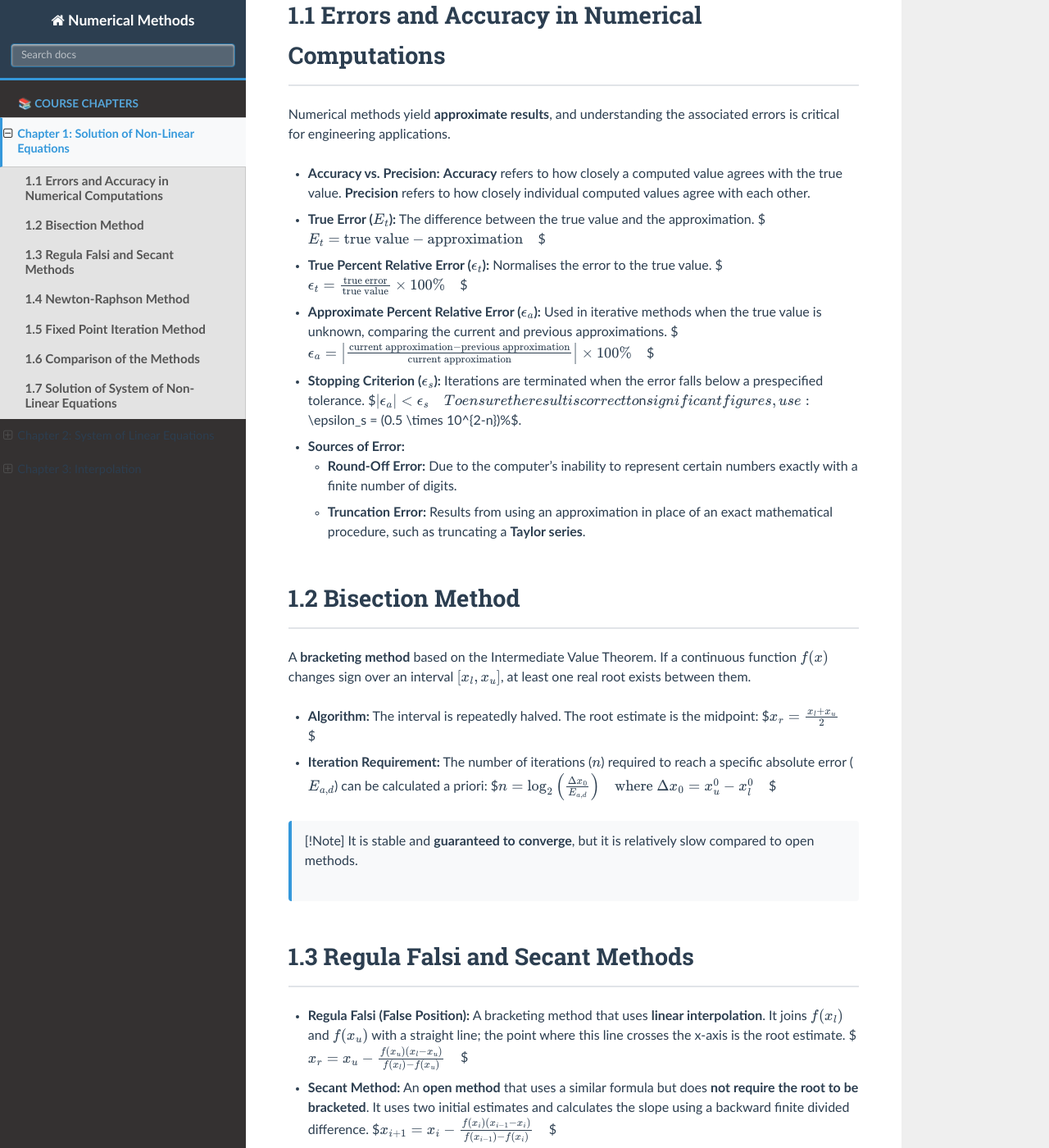
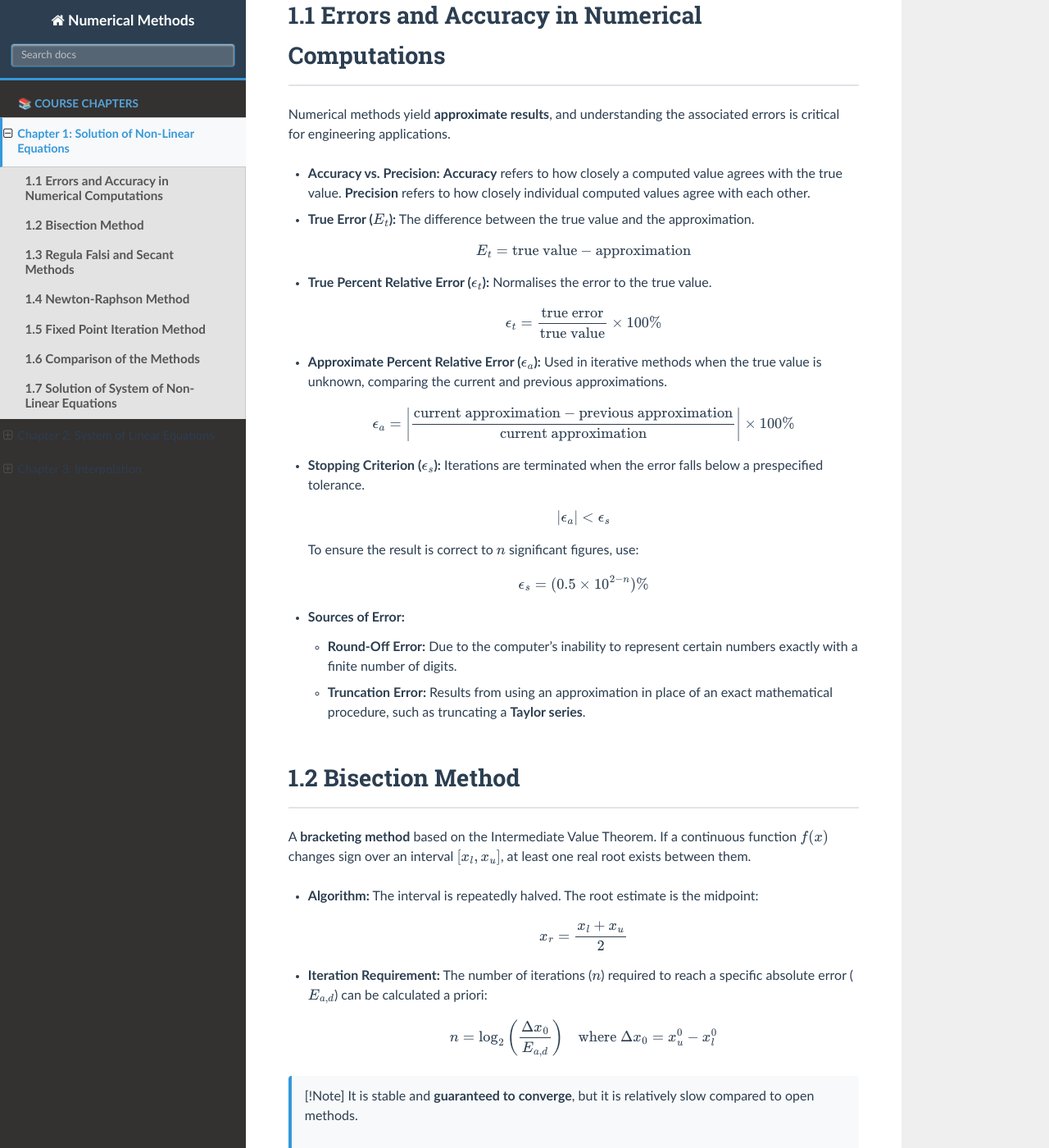
Before and after one commit to sewaksunar/Numerical-Method, a Sphinx documentation site: the page built from docs/ch1.md, in a window 1280 px wide and 1400 px high, scrolled down 432 px. Shown: the whole window at 82% size. Built offline with Sphinx 7.4.7 and the Read the Docs theme 3.1.0, drawn with Linux system fonts in a browser that asks for light colours; some of the changed text lies outside the part shown.

Commit message:
Fix: Improve markdown formatting with proper equation spacing and line breaks

```diff
--- a/docs/ch1.md
+++ b/docs/ch1.md
@@ -6,14 +6,21 @@ This course module on the **Solution of Non-Linear Equations** covers the fundam
 Numerical methods yield **approximate results**, and understanding the associated errors is critical for engineering applications.
 *   **Accuracy vs. Precision:** **Accuracy** refers to how closely a computed value agrees with the true value. **Precision** refers to how closely individual computed values agree with each other.
 *   **True Error ($E_t$):** The difference between the true value and the approximation.
-    $$E_t = \text{true value} - \text{approximation} \quad$$
+
+    $$E_t = \text{true value} - \text{approximation}$$
 *   **True Percent Relative Error ($\epsilon_t$):** Normalises the error to the true value.
-    $$\epsilon_t = \frac{\text{true error}}{\text{true value}} \times 100\% \quad$$
+
+    $$\epsilon_t = \frac{\text{true error}}{\text{true value}} \times 100\%$$
 *   **Approximate Percent Relative Error ($\epsilon_a$):** Used in iterative methods when the true value is unknown, comparing the current and previous approximations.
-    $$\epsilon_a = \left| \frac{\text{current approximation} - \text{previous approximation}}{\text{current approximation}} \right| \times 100\% \quad$$
+
+    $$\epsilon_a = \left| \frac{\text{current approximation} - \text{previous approximation}}{\text{current approximation}} \right| \times 100\%$$
 *   **Stopping Criterion ($\epsilon_s$):** Iterations are terminated when the error falls below a prespecified tolerance.
-    $$|\epsilon_a| < \epsilon_s \quad$$
-    To ensure the result is correct to $n$ significant figures, use: $\epsilon_s = (0.5 \times 10^{2-n})\%$.
+
+    $$|\epsilon_a| < \epsilon_s$$
+
+    To ensure the result is correct to $n$ significant figures, use:
+
+    $$\epsilon_s = (0.5 \times 10^{2-n})\%$$
 *   **Sources of Error:**
     *   **Round-Off Error:** Due to the computer's inability to represent certain numbers exactly with a finite number of digits.
     *   **Truncation Error:** Results from using an approximation in place of an exact mathematical procedure, such as truncating a **Taylor series**.
@@ -21,17 +28,21 @@ Numerical methods yield **approximate results**, and understanding the associate
 ### **1.2 Bisection Method**
 A **bracketing method** based on the Intermediate Value Theorem. If a continuous function $f(x)$ changes sign over an interval $[x_l, x_u]$, at least one real root exists between them.
 *   **Algorithm:** The interval is repeatedly halved. The root estimate is the midpoint:
-    $$x_r = \frac{x_l + x_u}{2} \quad$$
+
+    $$x_r = \frac{x_l + x_u}{2}$$
 *   **Iteration Requirement:** The number of iterations ($n$) required to reach a specific absolute error ($E_{a,d}$) can be calculated a priori:
-    $$n = \log_2 \left( \frac{\Delta x_0}{E_{a,d}} \right) \quad \text{where } \Delta x_0 = x_u^0 - x_l^0 \quad$$
+
+    $$n = \log_2 \left( \frac{\Delta x_0}{E_{a,d}} \right) \quad \text{where } \Delta x_0 = x_u^0 - x_l^0$$
 >[!Note]
 > It is stable and **guaranteed to converge**, but it is relatively slow compared to open methods.
 
 ### **1.3 Regula Falsi and Secant Methods**
 *   **Regula Falsi (False Position):** A bracketing method that uses **linear interpolation**. It joins $f(x_l)$ and $f(x_u)$ with a straight line; the point where this line crosses the x-axis is the root estimate.
-    $$x_r = x_u - \frac{f(x_u)(x_l - x_u)}{f(x_l) - f(x_u)} \quad$$
+
+    $$x_r = x_u - \frac{f(x_u)(x_l - x_u)}{f(x_l) - f(x_u)}$$
 *   **Secant Method:** An **open method** that uses a similar formula but does **not require the root to be bracketed**. It uses two initial estimates and calculates the slope using a backward finite divided difference.
-    $$x_{i+1} = x_i - \frac{f(x_i)(x_{i-1} - x_i)}{f(x_{i-1}) - f(x_i)} \quad$$
+
+    $$x_{i+1} = x_i - \frac{f(x_i)(x_{i-1} - x_i)}{f(x_{i-1}) - f(x_i)}$$
 > [!Note]
 > Unlike Regula Falsi, the Secant method can occasionally **diverge** if initial guesses are poor.
 
@@ -46,7 +57,8 @@ The most widely used root-locating formula. It uses a **tangent line** at an ini
 ### **1.5 Fixed Point Iteration Method**
 Also known as one-point iteration, it involves rearranging $f(x) = 0$ into the form **$x = g(x)$**.
 *   **Formula:**
-    $$x_{i+1} = g(x_i) \quad$$
+
+    $$x_{i+1} = g(x_i)$$
 *   **Convergence Requirement:** The method converges if the magnitude of the slope $|g'(x)| < 1$ in the region of interest. It typically exhibits **linear convergence**.
 
 ### **1.6 Comparison of the Methods**
```
